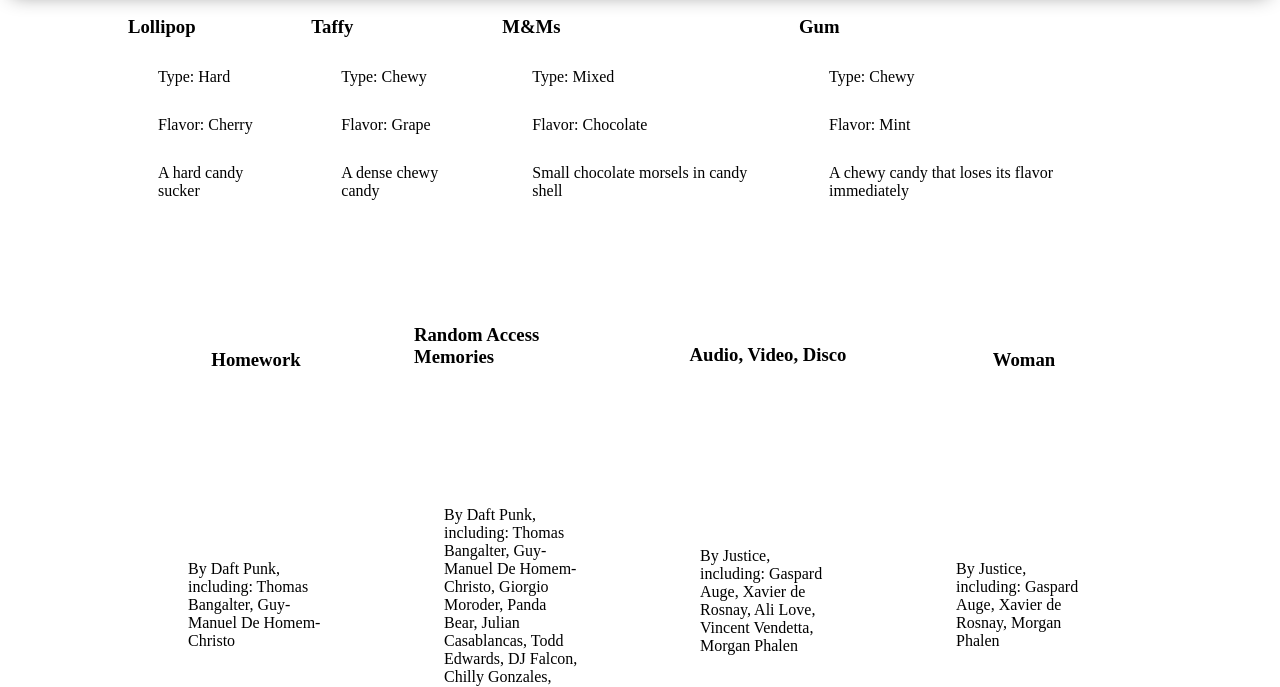
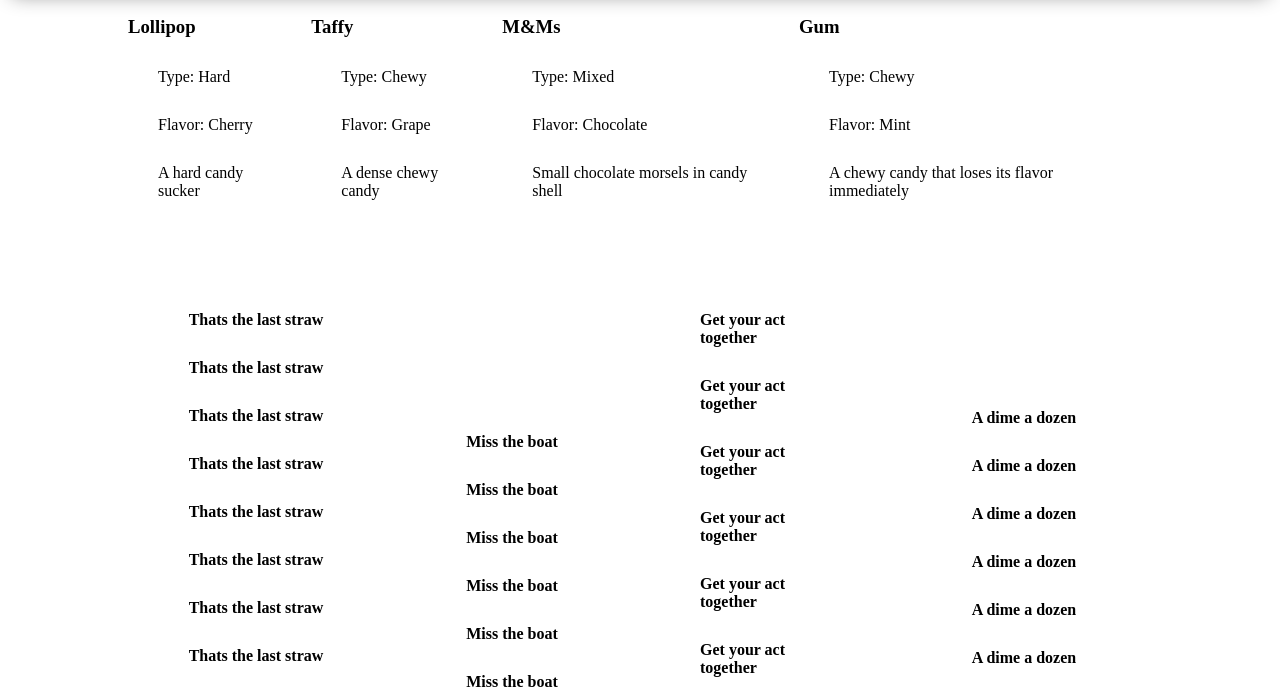
Before and after one commit to IACheifetz/list-practice, a website with bundled scripts: page index.html in a window 1280 px wide. Shown: the part 83-770 px from the top of the page. Built offline with nearby package versions, Linux system fonts and the light colour scheme.

Commit message:
attempted revision of array loop in idioms render function

```diff
--- a/render-idioms.js
+++ b/render-idioms.js
@@ -3,16 +3,16 @@
     // <p>idiom goes here<p>
     // </div>
     const idiomEl = document.createElement('div');
-    const idiomList = document.createElement('p');
+    const idiomList = document.createElement('h4');
 
     idiomEl.classList.add('idioms');
 
     for (let idioms of idiom) {
-        const idiomsEl = document.createElement('p');
+        const idiomsOneEl = document.createElement('p');
+        idioms.idiom;
+        idiomsOneEl.textContent = idiom;
 
-        idiomsEl.textContent = idioms.idiom[0], idioms.idiom[1], idioms.idiom[2], idioms.idiom[3];
-
-        idiomEl.append(idiomList);
+        idiomList.append(idiomsOneEl);
     }
 
     idiomEl.append(idiomList);
--- a/styles/style.css
+++ b/styles/style.css
@@ -125,7 +125,7 @@
       margin: 5px;
   }
 
-  .candy-list .album-list {
+  .candy-list .album-list .idiom-list {
       display: flex;
       flex-wrap: wrap;
       justify-content: center;
@@ -141,3 +141,13 @@
     height: 1000px;
     width: 500px;
 }
+
+  .idioms {
+      padding: 30px;
+    display: flex;
+    flex-wrap: wrap;
+    justify-content: center;
+    align-items: center;
+    height: 1000px;
+    width: 500px;
+}
```
